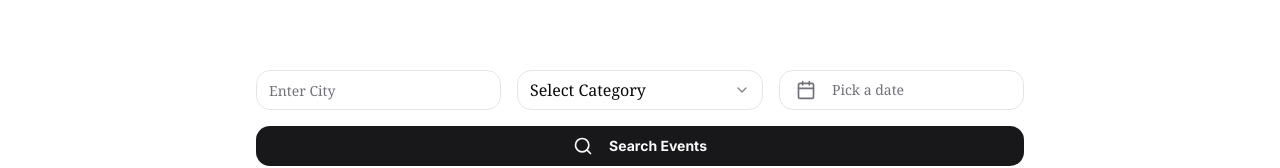
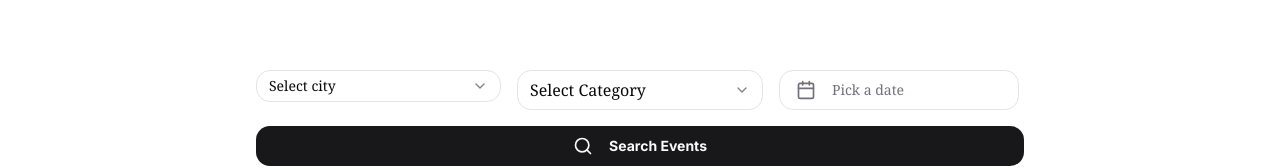
Before and after one commit to violrend/event-finder, a Next.js app: page / in a window 1280 px wide. Shown: the part 506-674 px from the top of the page. Built offline with nearby package versions, Linux system fonts and the light colour scheme.

Commit message:
fixed fetching from the API

```diff
--- a/api/api.ts
+++ b/api/api.ts
@@ -32,6 +32,8 @@ export const categories = [
   { value: 'KZFzniwnSyZfZ7v7nn', label: 'Film' },
   { value: '[KZFzniwnSyZfZ7v7n1, KZFzniwnSyZfZ7v7nl]', label: 'Other' },
 ];
+
+
 export async function fetchEventsAPI(params: SearchParamsType) {
   const { city, category, startDateTime, endDateTime } = params;
   let url = `https://app.ticketmaster.com/discovery/v2/events.json?countryCode=TR&apikey=${process.env.TM_API_KEY}`;
@@ -39,8 +41,15 @@ export async function fetchEventsAPI(params: SearchParamsType) {
   if (category) url += `&classificationId=${category}`;
   if (startDateTime) url += `&startDateTime=${startDateTime}`;
   if (endDateTime) url += `&endDateTime=${endDateTime}`;
+  console.log(params);
+  console.log(url)
   const response = await fetch(url);
   const data = await response.json();
+
+  if (!data._embedded || !data._embedded.events) {
+    return [];
+  }
+
   const events: EventType[] = data._embedded?.events?.map((event: ApiDataType) => ({
     id: event.id,
     name: event.name,
@@ -51,21 +60,22 @@ export async function fetchEventsAPI(params: SearchParamsType) {
       localTime: event.dates.start.localTime,
     },
     segment: {
-      id: event.classifications[0].segment.id,
-      name: event.classifications[0].segment.name,
+      id: event.classifications[0]?.segment?.id || '',
+      name: event.classifications[0]?.segment?.name || '',
     },
     genre: {
-      id: event.classifications[0].genre.id,
-      name: event.classifications[0].genre.name,
+      id: event.classifications[0]?.genre?.id || '',
+      name: event.classifications[0]?.genre?.name || '',
     },
-    venue: event._embedded.venues[0].name,
-    city: event._embedded.venues[0].city.name,
-    address: event._embedded.venues[0].address.line1,
-    attractions: event._embedded.attractions.map((attraction) => ({
+    venue: event._embedded.venues[0]?.name || '',
+    city: event._embedded.venues[0]?.city?.name || '',
+    address: event._embedded.venues[0]?.address?.line1 || '',
+    attractions: event._embedded.attractions?.map((attraction) => ({
       id: attraction.id,
       name: attraction.name,
       images: attraction.images.map((image: { url: string }) => image.url),
-    })),
+    })) || [],
   }));
+
   return events;
 }
--- a/app/events/event-results.tsx
+++ b/app/events/event-results.tsx
@@ -5,20 +5,23 @@ import { format } from 'date-fns'
 import { EventSummaryType, EventType, SearchParamsType } from "@/lib/types"
 import { fetchEventsAPI } from "@/api/api"
 
-async function fetchEvents(searchParams: SearchParamsType) {
-  // Put the fetch function in a try catch block
-  // If there is an error, return an empty array
+async function fetchEvents({ searchParams }: { searchParams: SearchParamsType }) {
   try {
-    return await fetchEventsAPI(searchParams)
-  }
-  catch (error) {
+    const response = await fetchEventsAPI(searchParams)
+    return response || [] // Ensure we return empty array if response is null/undefined
+  } catch (error) {
     console.error(error)
     return [] as EventType[]
   }
 }
 
 export async function EventResults({ searchParams }: { searchParams: SearchParamsType }) {
-  const events:EventType[] = await fetchEvents(searchParams)
+
+  const events: EventType[] = await fetchEvents({ searchParams })
+
+  if (!events || events.length === 0) {
+    return <div>No events found</div>
+  }
 
   const formatDateRange = (start: string, end: string) => {
     const startDate = new Date(start)
--- a/app/events/page.tsx
+++ b/app/events/page.tsx
@@ -1,30 +1,33 @@
-
 import { SearchParamsType } from '@/lib/types';
 import { EventResults } from './event-results';
 import { FilterDropdown } from './filter-dropdown';
 import Image from 'next/image';
 
-export default function EventsPage({ searchParams }: { searchParams: SearchParamsType }) {
+export default function EventsPage({searchParams}: {searchParams: SearchParamsType}) {
+
+
   return (
     <main className='flex flex-col'>
-      <section className="relative top-[-4rem] z-10 h-[20vh] flex place-items-end justify-center py-8 px-2">
+      <section className='relative top-[-4rem] z-10 h-[20vh] flex place-items-end justify-center py-8 px-2'>
         <Image
-          src="/hero-background.jpg"
-          alt="Events in Turkey"
+          src='/hero-background.jpg'
+          alt='Events in Turkey'
           fill
-          className="object-cover"
+          className='object-cover'
           priority
         />
-        <div className="absolute inset-0 bg-black/40" />
-        <h1 className="relative z-10 text-3xl lg:text-4xl font-bold text-white text-center">
-          { searchParams.city && searchParams.category ? `${searchParams.category} Events in ${searchParams.city}` : 'Events in Turkey' }
+        <div className='absolute inset-0 bg-black/40' />
+        <h1 className='relative z-10 text-3xl lg:text-4xl font-bold text-white text-center'>
+          {searchParams.city && searchParams.category
+            ? `${searchParams.category} Events in ${searchParams.city}`
+            : searchParams.city ? `Events in ${searchParams.city}` : searchParams.category ? `Events in ${searchParams.category}` : 'Events in Turkey'}
         </h1>
       </section>
-        <section className='container px-2 md:px-4 -mt-4'>
-          <FilterDropdown />
-        </section>
       <section className='container px-2 md:px-4 -mt-4'>
-        <EventResults searchParams={searchParams} />
+        <FilterDropdown />
+      </section>
+      <section className='container px-2 md:px-4 -mt-4'>
+        <EventResults searchParams={searchParams}  />
       </section>
     </main>
   );
--- a/components/search-form.tsx
+++ b/components/search-form.tsx
@@ -2,7 +2,7 @@
 
 import { useState } from 'react';
 import { Button } from '@/components/ui/button';
-import { AutoComplete } from '@/components/ui/autocomplete';
+
 import {
   Select,
   SelectContent,
@@ -10,39 +10,48 @@ import {
   SelectTrigger,
   SelectValue,
 } from '@/components/ui/select';
-import { DatePickerWithRange } from '@/components/date-range-picker';
+
 import { Search } from 'lucide-react';
 import { DateRange } from 'react-day-picker';
 import { getCities, categories } from '@/api/api';
+import { DatePickerWithPresets } from './date-picker-with-presets';
 
 export function SearchForm() {
   const [city, setCity] = useState('');
-  const [searchCityValue, setSearchCityValue] = useState('');
   const [date, setDate] = useState<DateRange | undefined>(undefined);
   const [category, setCategory] = useState('');
 
   // Get cities data
-  const data = getCities(searchCityValue);
+  const cities = getCities();
 
   // TODO: Pass search parameter to url and navigate to events page
   const handleSubmit = (e: React.FormEvent) => {
     e.preventDefault();
-    // Handle search logic here
-    console.log({ city, category, date });
+    const searchParams = new URLSearchParams();
+    if (city) searchParams.set('city', city);
+    if (category) searchParams.set('category', category);
+    if (date?.from) searchParams.set('startDate', date.from.toISOString());
+    if (date?.to) searchParams.set('endDate', date.to.toISOString());
+
+    window.location.href = `/events?${searchParams.toString()}`;
   };
 
   return (
     <form onSubmit={handleSubmit} className='w-full max-w-3xl space-y-4'>
       <div className='flex flex-col md:flex-row gap-4 justify-between'>
-        <div className='w-full md:w-1/3'>
-          <AutoComplete
-            selectedValue={city}
-            onSelectedValueChange={setCity}
-            searchValue={searchCityValue}
-            onSearchValueChange={setSearchCityValue}
-            items={data ?? []}
-            placeholder='Enter City'
-          />
+        <div className='w-full md:w-1/3 text-base'>
+          <Select value={city} onValueChange={(value) => setCity(value)}>
+            <SelectTrigger className='h-8 col-span-2'>
+              <SelectValue placeholder='Select city' />
+            </SelectTrigger>
+            <SelectContent>
+              {cities.map((city) => (
+                <SelectItem key={city.value} value={city.label}>
+                  {city.label}
+                </SelectItem>
+              ))}
+            </SelectContent>
+          </Select>
         </div>
         <Select value={category} onValueChange={setCategory}>
           <SelectTrigger className='w-full md:w-1/3 text-base'>
@@ -56,7 +65,11 @@ export function SearchForm() {
             ))}
           </SelectContent>
         </Select>
-        <DatePickerWithRange date={date} setDate={setDate} className='w-full md:w-1/3'/>
+        <DatePickerWithPresets
+          date={date}
+          setDate={setDate}
+          className='w-full md:w-1/3'
+        />
       </div>
       <Button type='submit' className='w-full'>
         <Search className='mr-2 h-4 w-4' /> <h5>Search Events</h5>
--- a/next.config.ts
+++ b/next.config.ts
@@ -3,7 +3,7 @@ import type { NextConfig } from 'next';
 const nextConfig: NextConfig = {
   /* config options here */
   images: {
-    domains: ['picsum.photos'],
+    domains: ['s1.ticketm.net'],
   },
 };
 
```
